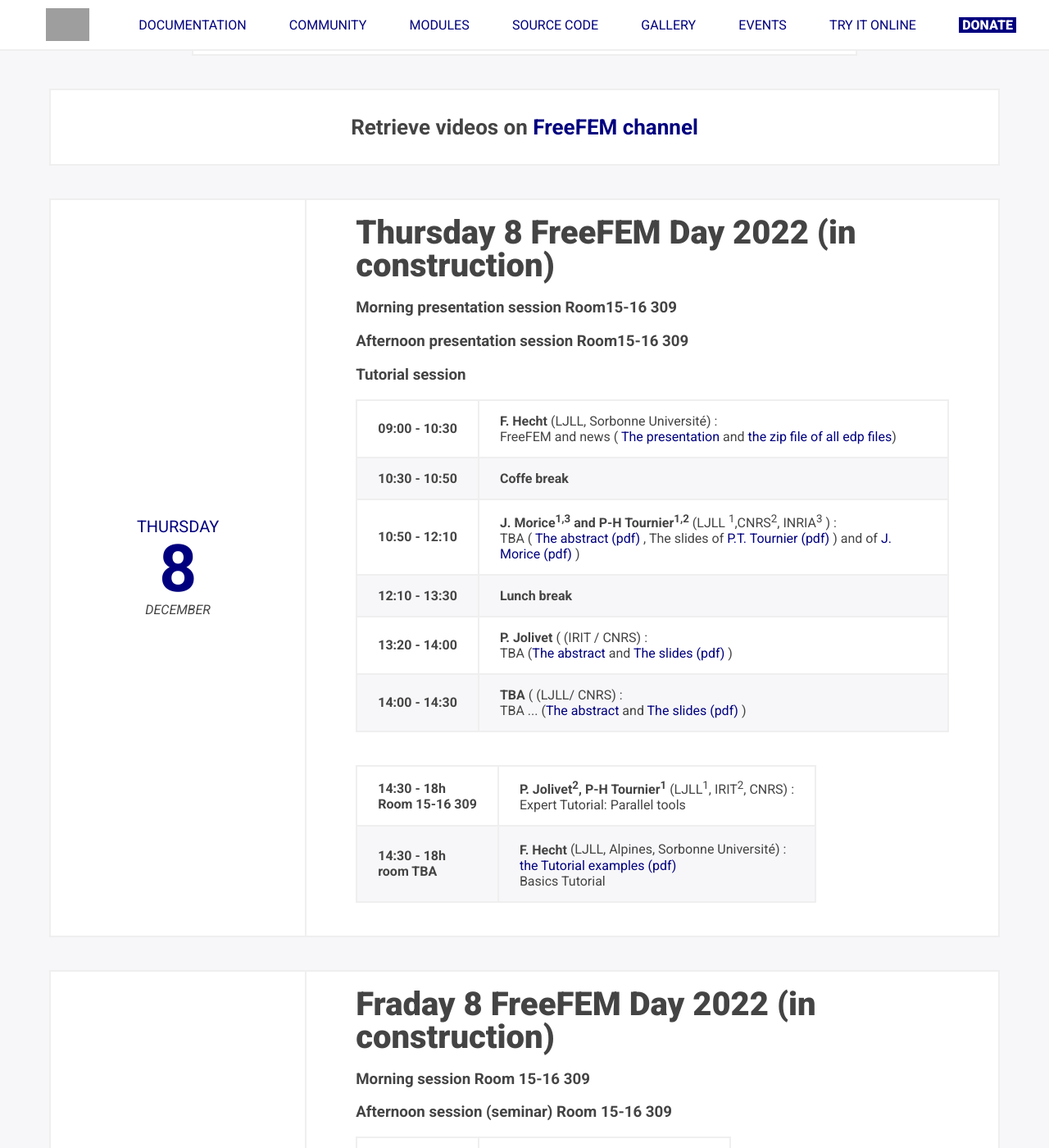
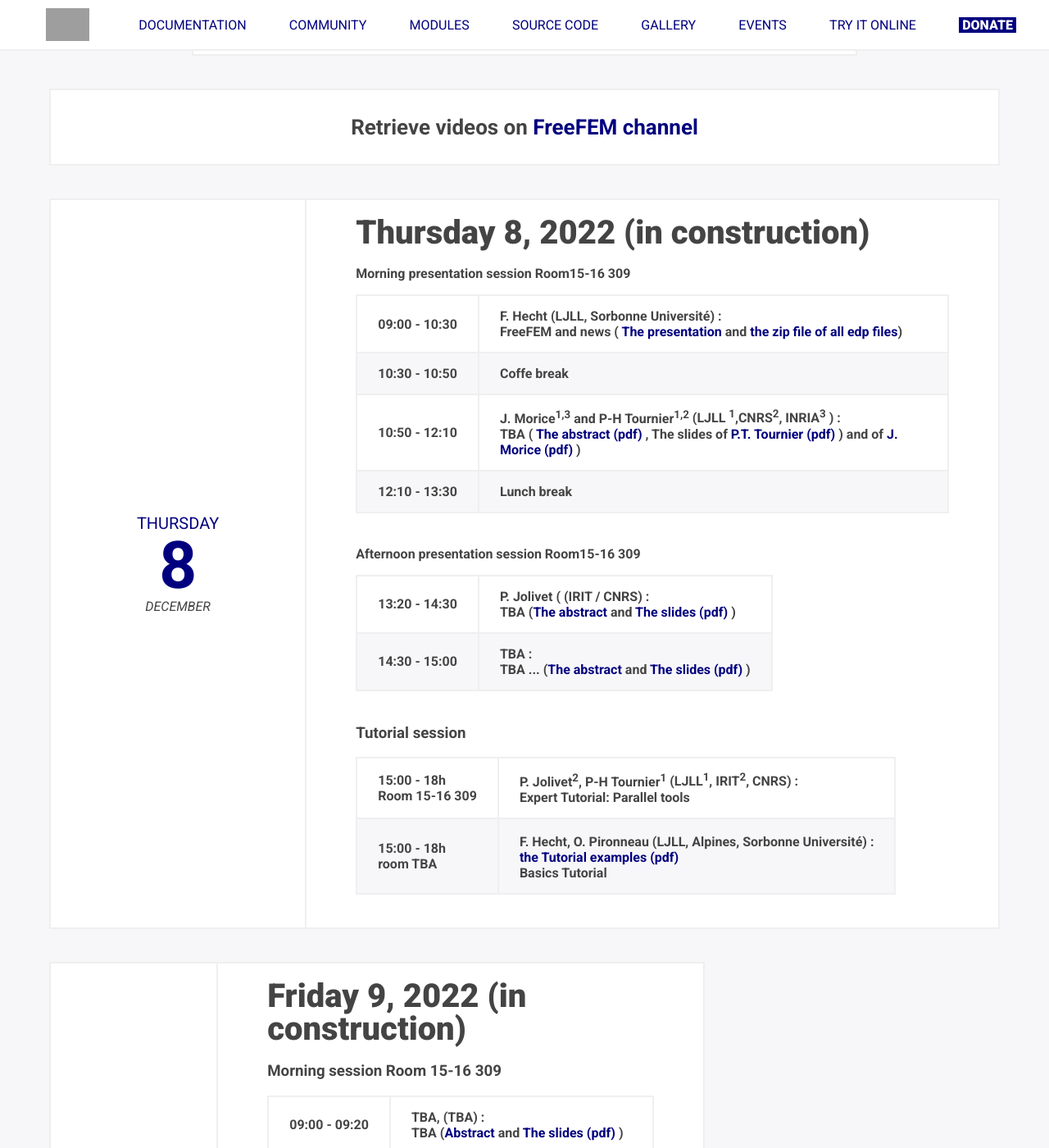
Before and after one commit to FreeFem/FreeFem-website, a Jekyll site: the page built from ffdays.md, in a window 1280 px wide and 1400 px high, scrolled down 852 px. Shown: the whole window at 82% size. Built offline with Jekyll 4.4.1, drawn with Linux system fonts in a browser that asks for light colours; some of the changed text lies outside the part shown.

Commit message:
try to correct the freefemday page

```diff
--- a/_layouts/ffdays.html
+++ b/_layouts/ffdays.html
@@ -48,9 +48,10 @@
           </p> -->
         </div>
         <div class="program">
-          <h2>Thursday 8 FreeFEM Day 2022 (in construction)</h2>
+          <h2>Thursday 8, 2022 (in construction)</h2>
 
-		  <h3>Morning presentation session    Room15-16 309</h2>
+
+	        <p> <b> Morning presentation session    Room15-16 309</p>
 
 
           <table class="table table-striped">
@@ -90,11 +91,14 @@
                   <br>
 
                 </td>
-		<h3>Afternoon  presentation session    Room15-16 309 </h2>
-
 		          </tr>
+            </tbody>
+          </table>
+		     <p>Afternoon  presentation session    Room15-16 309 </p>
+         <table class="table table-striped">
+          <tbody>
               <tr>
-				 <th scope="row">13:20 - 14:00<br> </th>
+				      <th scope="row">13:20 - 14:30<br> </th>
                 <td>
                   <strong> P. Jolivet </strong> ( (IRIT / CNRS) :
                   <br>
@@ -102,21 +106,22 @@
                 </td>
 		          </tr>
               <tr>
-				 <th scope="row">14:00 - 14:30<br> </th>
+				       <th scope="row">14:30 - 15:00<br> </th>
                 <td>
-                  <strong> TBA </strong> ( (LJLL/  CNRS) :
+                  <strong> TBA </strong>  :
                   <br>
                     TBA  ... (<a href="https://github.com/FreeFem/FreeFem-days/raw/master/2022/pdf/TBA.pdf">The abstract</a> and <a href="https://github.com/FreeFem/FreeFem-days/raw/master/2022/pdf/TBA.pdf"> The slides (pdf) </a>)
                 </td>
 		         </tr>
+            </tbody>
+          </table>
 
          <h3>Tutorial  session   </h3>
 
           <table class="table table-striped">
             <tbody>
               <tr>
-				 <th scope="row">14:30 - 18h<br> Room 15-16 309</th>
-
+				       <th scope="row">15:00 - 18h<br> Room 15-16 309</th>
                 <td>
                   <strong>P. Jolivet<sup>2</sup>, P-H Tournier<sup>1</sup></strong> (LJLL<sup>1</sup>, IRIT<sup>2</sup>,  CNRS) :
                   <br>
@@ -124,11 +129,10 @@
                 </td>
               </tr>
               <tr>
-				 <th scope="row">14:30 - 18h<br> room TBA </th>
+				        <th scope="row">15:00 - 18h<br> room TBA </th>
                 <td>
-                  <strong>F. Hecht<sup></sup> </strong> (LJLL, Alpines, Sorbonne Université<sup></sup>) :
+                  <strong>F. Hecht<sup></sup>, O. Pironneau </strong> (LJLL, Alpines, Sorbonne Université<sup></sup>) :
 		               <br> <a href="https://www.ljll.math.upmc.fr/hecht/ftp/ff++days/2022/tuto/"> the Tutorial  examples  (pdf) </a>
-
                    <br>
                   Basics Tutorial
                 </td>
@@ -151,7 +155,7 @@
           </p> -->
         </div>
         <div class="program">
-          <h2>Fraday 8 FreeFEM Day 2022  (in construction)</h2>
+          <h2>Friday 9, 2022  (in construction)	</h2>
 
           <h3>Morning session   Room 15-16 309</h2>
 
@@ -165,14 +169,13 @@
 		                (<a href="https://github.com/FreeFem/FreeFem-days/raw/master/2022/pdf/TBA.pdf">Abstract</a>  and <a href="https://github.com/FreeFem/FreeFem-days/raw/master/2022/pdf/TBA.pdf"> The slides (pdf) </a>)
                 </td>
               </tr>
-
               <tr>
 				        <th scope="row">09:20 - 09:45<br> </th>
                 <td>
     <strong>TBA,  </strong> (TBA) : <br>
  TBA
    (<a href="https://github.com/FreeFem/FreeFem-days/raw/master/2022/pdf/TBA.pdf">Abstract</a>  and <a href="https://github.com/FreeFem/FreeFem-days/raw/master/2022/pdf/TBA.pdf"> The slides (pdf) </a>)
-  </td>
+  <             /td>
               </tr>
 
               <tr>
@@ -230,10 +233,6 @@
 		                (<a href="https://github.com/FreeFem/FreeFem-days/raw/master/2022/pdf/TBA.pdf">Abstract</a>  and <a href="https://github.com/FreeFem/FreeFem-days/raw/master/2022/pdf/TBA.pdf"> The slides (pdf) </a>)
                 </td>
               </tr>
-
-
-
-
               <tr>
 				        <th scope="row">12:20 - 14:00<br> </th>
                 <td>
@@ -241,9 +240,11 @@
                   <br>
                 </td>
               </tr>
-
+            </tbody>
+          </table>
 		    <h3>Afternoon  session (seminar)   Room 15-16 309</h2>
-
+        <table class="table table-striped">
+          <tbody>
             <tr>
 				     <th scope="row">14:00 - 15:00<br> </th>
              <td>
@@ -254,7 +255,7 @@
 
 
              </td>
-
+            </tr>
 	        </tbody>
 	      </table>
 
```
Lines whose indentation alone changed are shown as unchanged.
